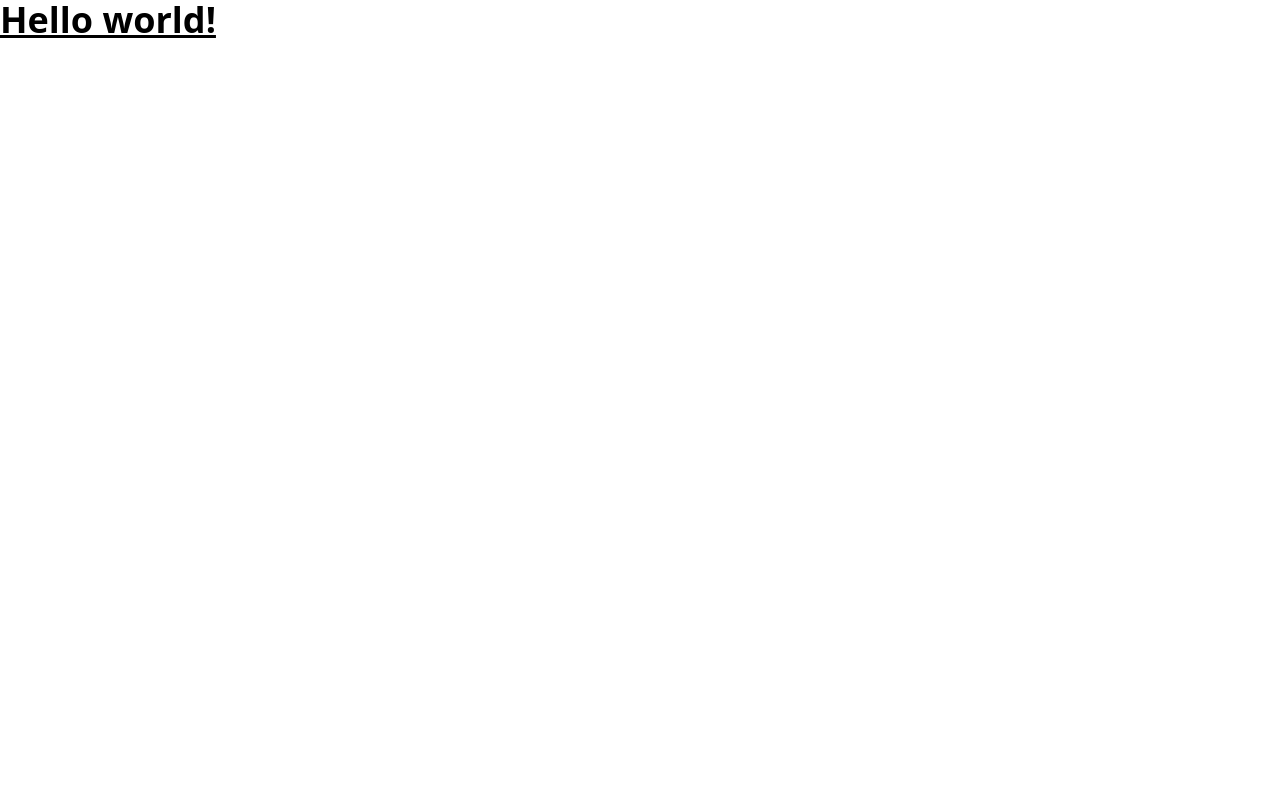
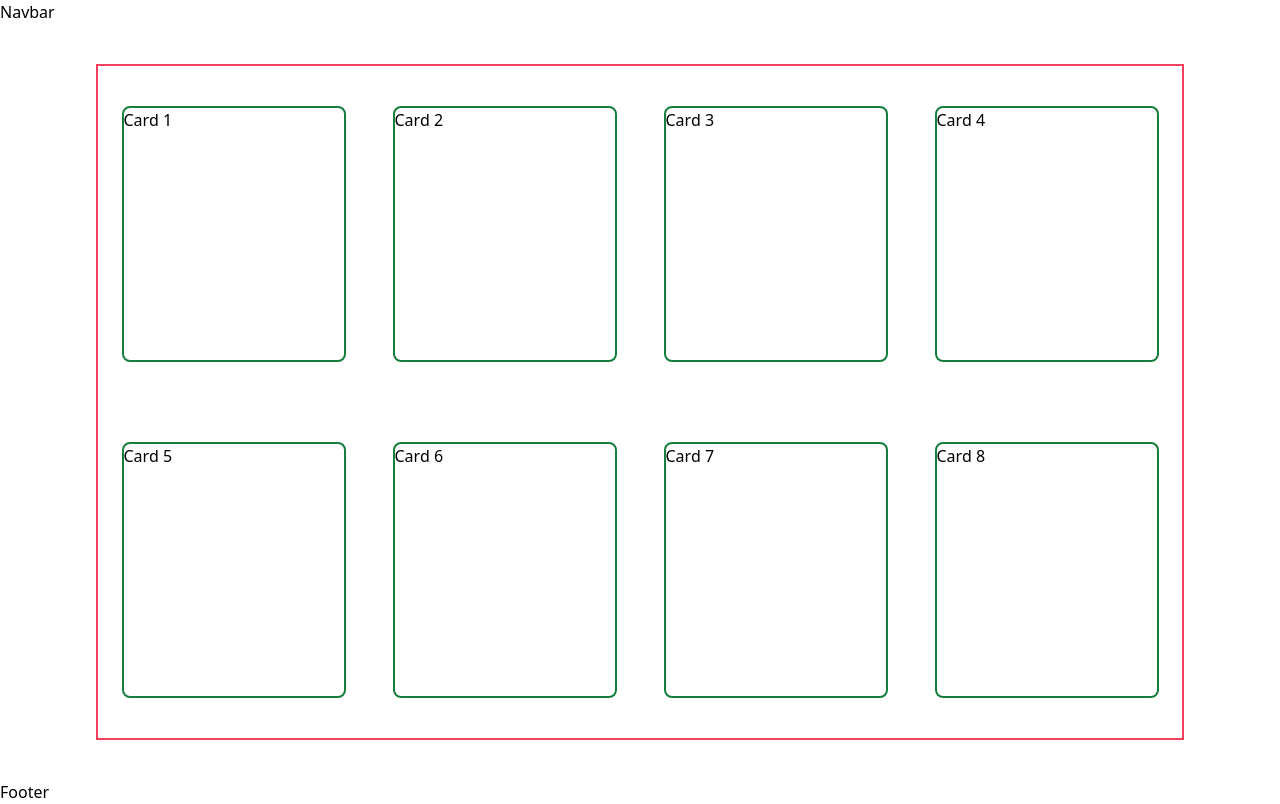
Before and after one commit to armgp/FavounsFrntEnd, a React (Vite) app: page / in a window 1280 px wide. Built offline with nearby package versions, Linux system fonts and the light colour scheme.

Commit message:
basic grid outline for cards

```diff
--- a/src/App.jsx
+++ b/src/App.jsx
@@ -1,7 +1,11 @@
+import {Navbar, Favoun, Footer} from './components';
+
 export default function App() {
   return (
-    <h1 className="text-4xl font-bold underline">
-      Hello world!
-    </h1>
+    <div>
+      <Navbar />
+      <Favoun />
+      <Footer />
+    </div>
   )
 }
--- /dev/null
+++ b/src/components/Favoun.jsx
@@ -0,0 +1,18 @@
+const Favoun = () => {
+    return(
+        <div class="m-10 grid grid-cols-1 place-items-center gap-y-20 border-2 border-rose-500 py-10 sm:grid-cols-2 md:grid-cols-3 lg:mx-24 lg:grid-cols-4">
+  <div class="h-64 w-56 rounded-lg border-2 border-green-700">Card 1</div>
+  <div class="h-64 w-56 rounded-lg border-2 border-green-700">Card 2</div>
+  <div class="h-64 w-56 rounded-lg border-2 border-green-700">Card 3</div>
+  <div class="h-64 w-56 rounded-lg border-2 border-green-700">Card 4</div>
+  <div class="h-64 w-56 rounded-lg border-2 border-green-700">Card 5</div>
+  <div class="h-64 w-56 rounded-lg border-2 border-green-700">Card 6</div>
+  <div class="h-64 w-56 rounded-lg border-2 border-green-700">Card 7</div>
+  <div class="h-64 w-56 rounded-lg border-2 border-green-700">Card 8</div>
+</div>
+
+
+    );
+}
+
+export default Favoun;
--- /dev/null
+++ b/src/components/Footer.jsx
@@ -0,0 +1,9 @@
+const Footer = () => {
+    return(
+        <div>
+            Footer
+        </div>
+    );
+}
+
+export default Footer;
--- /dev/null
+++ b/src/components/Navbar.jsx
@@ -0,0 +1,9 @@
+const Navbar = () => {
+    return(
+        <div>
+            Navbar
+        </div>
+    );
+}
+
+export default Navbar;
--- /dev/null
+++ b/src/components/index.js
@@ -0,0 +1,3 @@
+export {default as Favoun} from './Favoun'
+export {default as Navbar} from './Navbar'
+export {default as Footer} from './Footer'
--- a/tailwind.config.js
+++ b/tailwind.config.js
@@ -6,5 +6,6 @@ module.exports = {
   theme: {
     extend: {},
   },
+
   plugins: [],
 }
```
